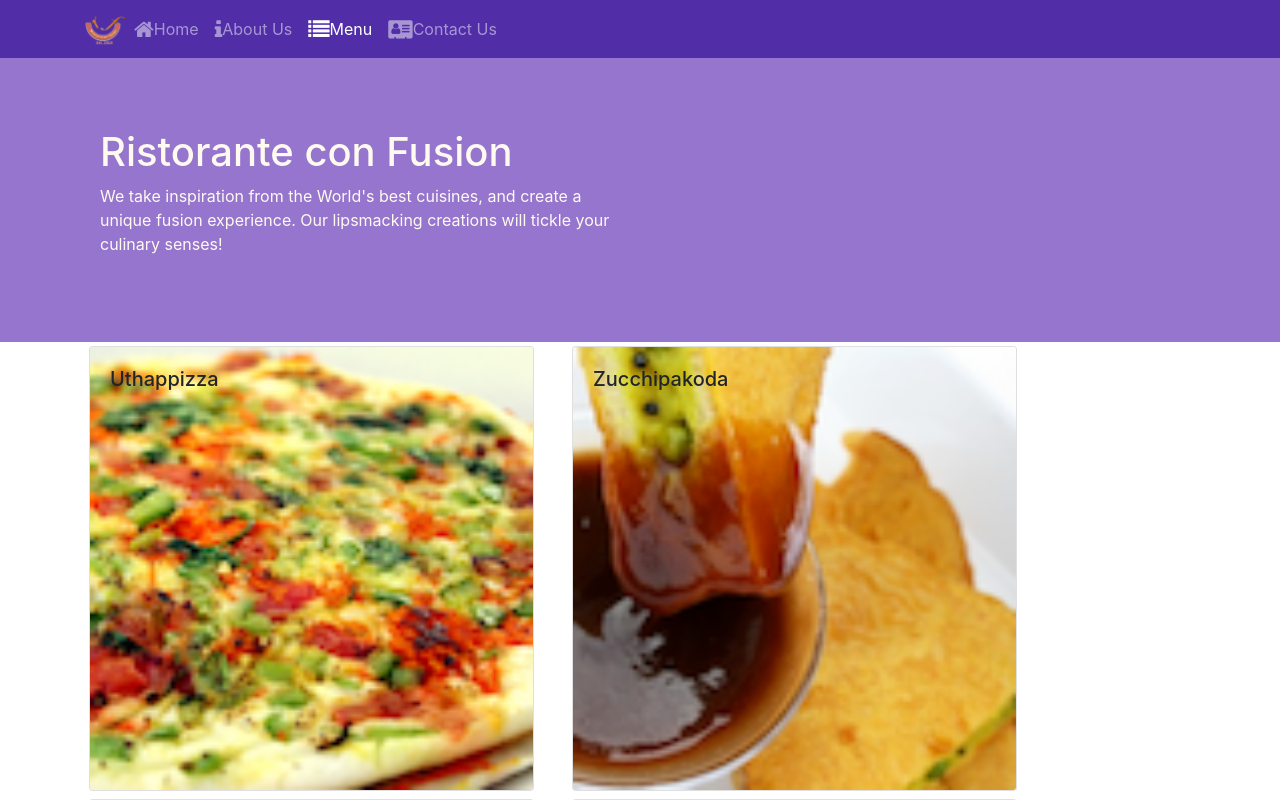
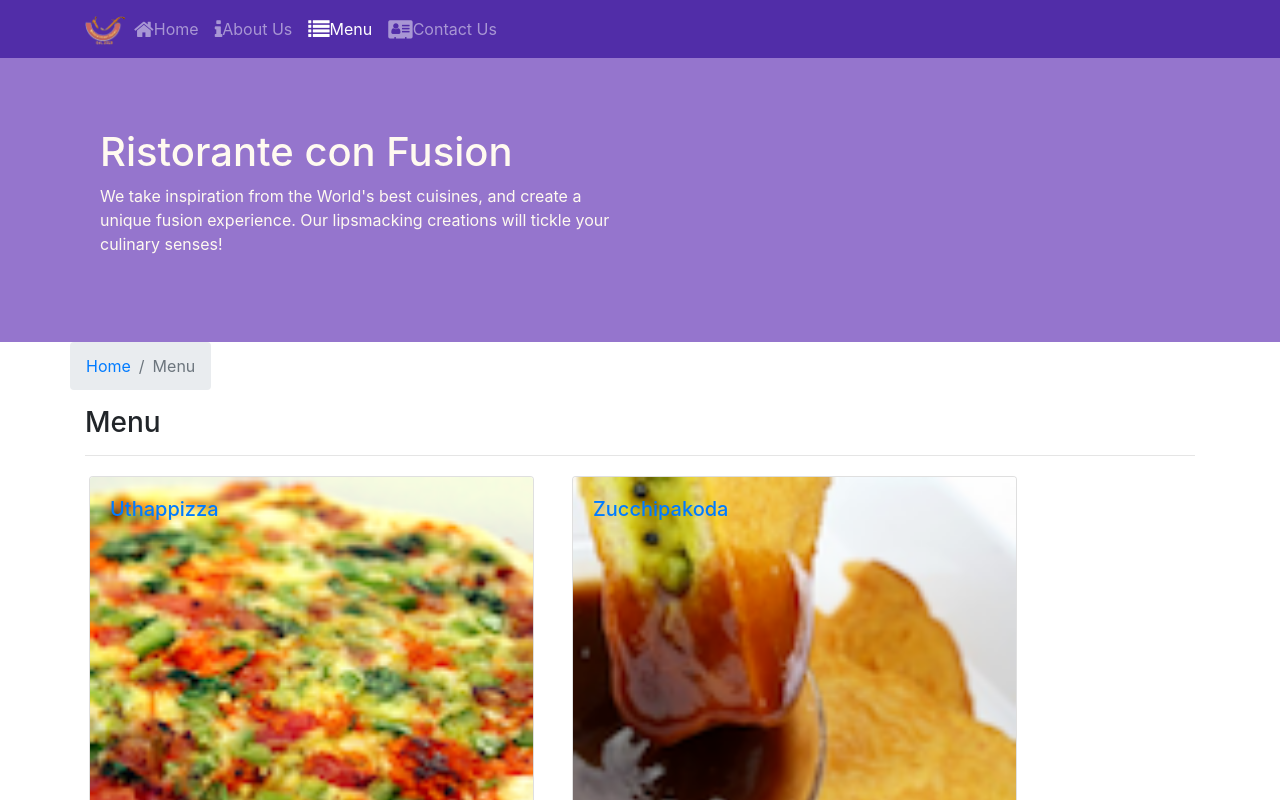
Before and after one commit to kolldavi/fullstack-coursera, a React (Create React App) app in the folder reactCourse/confusion/: page /menu in a window 1280 px wide. Shown: the top 800 px of the page. Built offline with nearby package versions, Linux system fonts and the light colour scheme.

Commit message:
Breadcrumb nav

```diff
--- a/reactCourse/confusion/src/components/Home.js
+++ b/reactCourse/confusion/src/components/Home.js
@@ -16,7 +16,7 @@ function RenderCard({ item }) {
 
 function Home(props) {
 	return (
-		<div className="container ">
+		<div className="container">
 			<div className="row">
 				<div className="col-12 col-md mt-2 mb-2">
 					<RenderCard item={props.dish} />
--- a/reactCourse/confusion/src/components/MainComponent.js
+++ b/reactCourse/confusion/src/components/MainComponent.js
@@ -32,12 +32,23 @@ class Main extends Component {
 				/>
 			);
 		};
+		const DishWithId = ({ match }) => {
+			return (
+				<DishDetail
+					dish={this.state.dishes.filter(dish => dish.id === parseInt(match.params.dishId, 10))[0]}
+					comments={this.state.comments.filter(
+						comment => comment.dishId === parseInt(match.params.dishId, 10)
+					)}
+				/>
+			);
+		};
 		return (
 			<div>
 				<Header />
 				<Switch>
 					<Route path="/home" component={HomePage} />
 					<Route exact path="/menu" component={() => <Menu dishes={this.state.dishes} />} />
+					<Route path="/menu/:dishId" component={DishWithId} />
 					<Route exact path="/contactus" component={Contact} />} />
 					<Redirect to="/home" />
 				</Switch>
--- a/reactCourse/confusion/src/components/MenuComponent.js
+++ b/reactCourse/confusion/src/components/MenuComponent.js
@@ -1,25 +1,38 @@
 import React from 'react';
-import { Card, CardImg, CardImgOverlay, CardTitle } from 'reactstrap';
-
-function RenderCard(props) {
-	const { dish, onClick } = props;
+import { Card, CardImg, CardImgOverlay, CardTitle, Breadcrumb, BreadcrumbItem } from 'reactstrap';
+import { Link } from 'react-router-dom';
+function RenderCard({ dish }) {
 	return (
-		<Card onClick={() => onClick(dish.id)}>
-			<CardImg width="100%" src={dish.image} alt={dish.name} />
-			<CardImgOverlay>
-				<CardTitle>{dish.name}</CardTitle>
-			</CardImgOverlay>
+		<Card>
+			<Link to={`/menu/${dish.id}`}>
+				<CardImg width="100%" src={dish.image} alt={dish.name} />
+				<CardImgOverlay>
+					<CardTitle>{dish.name}</CardTitle>
+				</CardImgOverlay>
+			</Link>
 		</Card>
 	);
 }
-const Menu = ({ dishes, onClick }) => {
+const Menu = ({ dishes }) => {
 	return (
 		<div className="container">
+			<div className="row">
+				<Breadcrumb>
+					<BreadcrumbItem>
+						<Link to="/home">Home</Link>
+					</BreadcrumbItem>
+					<BreadcrumbItem active>Menu</BreadcrumbItem>
+				</Breadcrumb>
+				<div className="col-12">
+					<h3>Menu</h3>
+					<hr />
+				</div>
+			</div>
 			<div className="row">
 				{dishes.map(dish => {
 					return (
 						<div className="col-12 col-md-5 m-1" key={dish.id}>
-							<RenderCard dish={dish} onClick={onClick} />
+							<RenderCard dish={dish} />
 						</div>
 					);
 				})}
```
